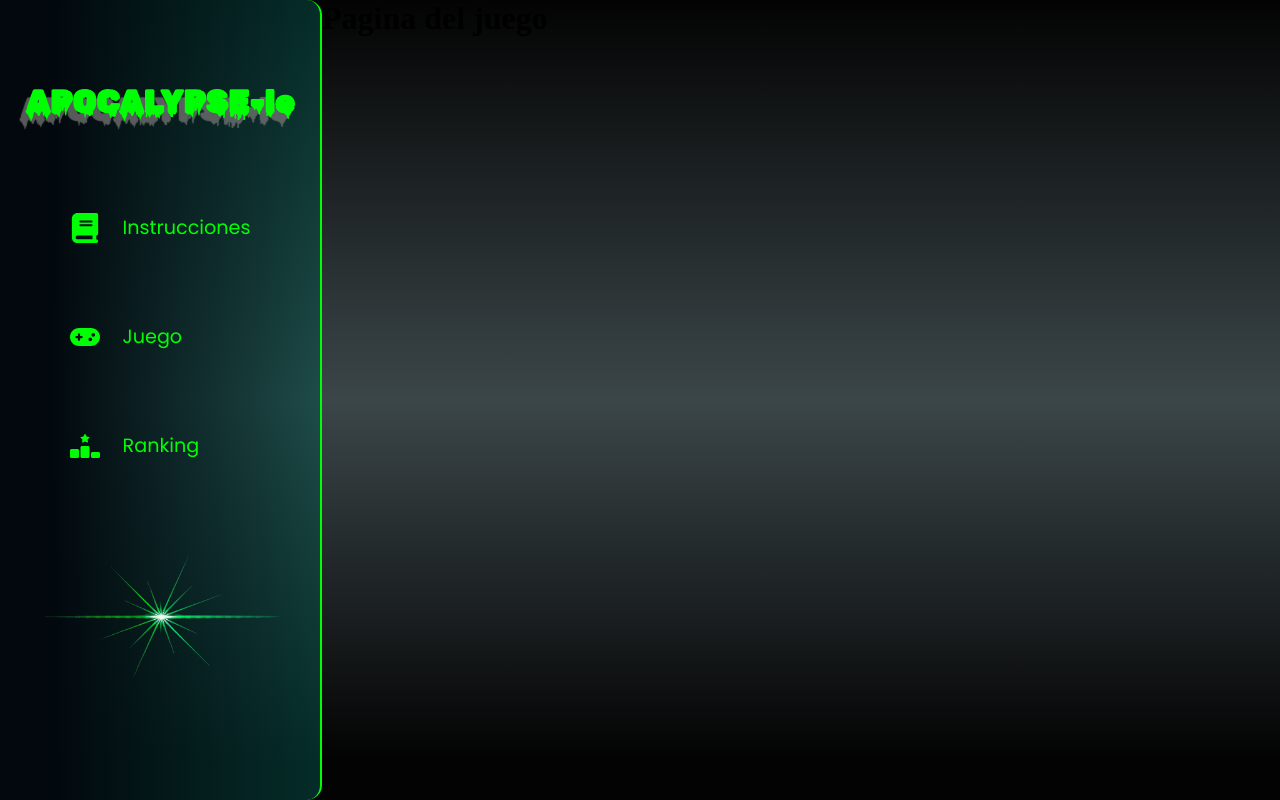
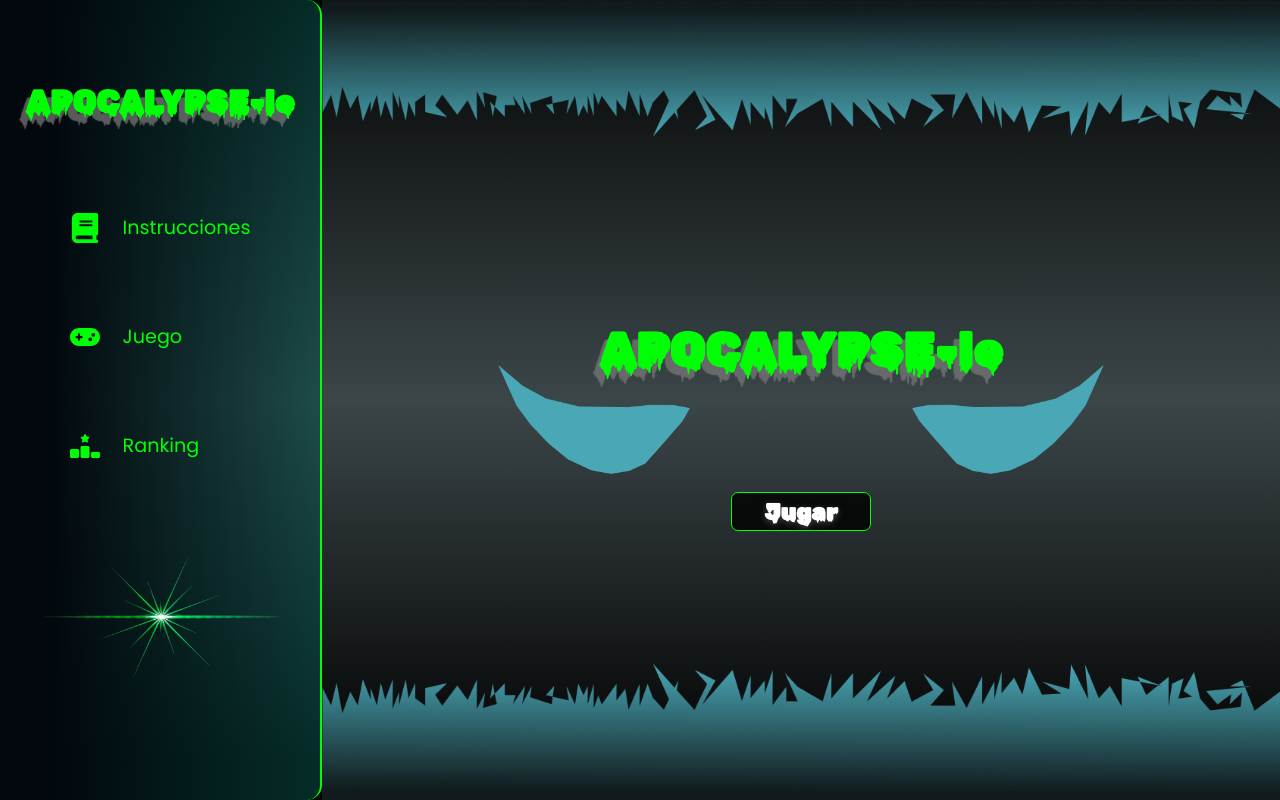
Before and after one commit to fernandoach/devil-level, a React (Vite) app: page /game in a window 1280 px wide. Built offline with nearby package versions, Linux system fonts and the light colour scheme.

Commit message:
feat(ui): agregar estilos y estructura a la página del juego

```diff
--- a/src/components/pages/gamePage.css
+++ b/src/components/pages/gamePage.css
@@ -1 +1,105 @@
 /* ESTILOS PAGINA DEL JUEGO (GAMEPAGE)*/
+html, body {
+  margin: 0;
+  padding: 0;
+  height: 100%;
+  overflow: hidden;
+}
+
+.game__section {
+  width: 100%;
+  min-height: 100vh;
+  display: flex;
+  flex-direction: column;
+  justify-content: space-between;
+  overflow: hidden;
+  color: var(--green);
+}
+
+.img__game {
+  width: 100%;
+  height: auto;
+}
+
+.top {
+  transform: scaleY(-1);
+}
+
+.below {
+  margin-bottom: 0;
+}
+
+
+.container_game {
+  display: flex;
+  flex-direction: column;
+}
+
+.game__title {
+  text-align: center;
+  font-size: 5em;
+  color: rgba(0, 255, 4);
+  font-weight: bold;
+  text-shadow: -6px 8px 2px rgb(102, 94, 94);
+  margin: 0.9em auto -0.3em;
+  font-family: 'RubikWetPaint';
+}
+
+
+.container__Eye {
+  display: flex;
+  align-items: center;
+  justify-content: space-between;
+  margin: 0 11em;
+
+}
+
+.img__eye {
+  width: 12em;
+  height: auto;
+
+}
+
+.right {
+  transform: scaleX(-1);
+}
+
+.button__game {
+  position: relative;
+  text-align: center;
+  font-size: 23px;
+  border: 0.5px solid rgba(0, 255, 4);
+  width: 140px;
+  border-radius: 7px;
+  margin: 0.8em auto 1em;
+  color: rgb(255, 255, 255);
+  font-weight: bold;
+  background: rgba(0, 0, 0, 0.8);
+  padding: 0.2em;
+  text-shadow: 0px 2px 6px rgba(102, 102, 102, 0.6);
+  transition: all 0.5s;
+  font-family: RubikWetPaint;
+  overflow: hidden;
+  z-index: 0;
+}
+
+.button__game::before {
+  content: '';
+  position: absolute;
+  top: 0;
+  left: 0;
+  width: 0%;
+  height: 100%;
+  background-color: rgba(0, 255, 4);
+  z-index: -1;
+  transition: all 0.3s;
+}
+
+.button__game:hover::before {
+  width: 100%;
+}
+
+.button__game:hover {
+  color: black;
+
+}
--- a/src/components/pages/gamePage.jsx
+++ b/src/components/pages/gamePage.jsx
@@ -1,11 +1,21 @@
 import './gamePage.css'
 
-function GamePage(){
+function GamePage() {
+  const gameTitle = "APOCALYPSE-le"
+
   return (
-    <>
-      <h1>Pagina del juego</h1>
-
-    </>
+    <section className='game__section'>
+      <img src="./INSTRUCCIONES.png" alt="game top" className="img__game top" />
+      <div className='container_game'>
+        <h2 className='game__title'>{gameTitle}</h2>
+        <div className="container__Eye">
+          <img src="/JUEGO.png" alt="Eye left" className="img__eye left"/>
+          <img src="/JUEGO.png" alt="Eye right" className="img__eye right"/>
+        </div>
+        <a href='#' className="button__game">Jugar</a>
+      </div>
+      <img src="./INSTRUCCIONES.png" alt="game below" className="img__game below" />
+    </section>
   )
 }
 
```
